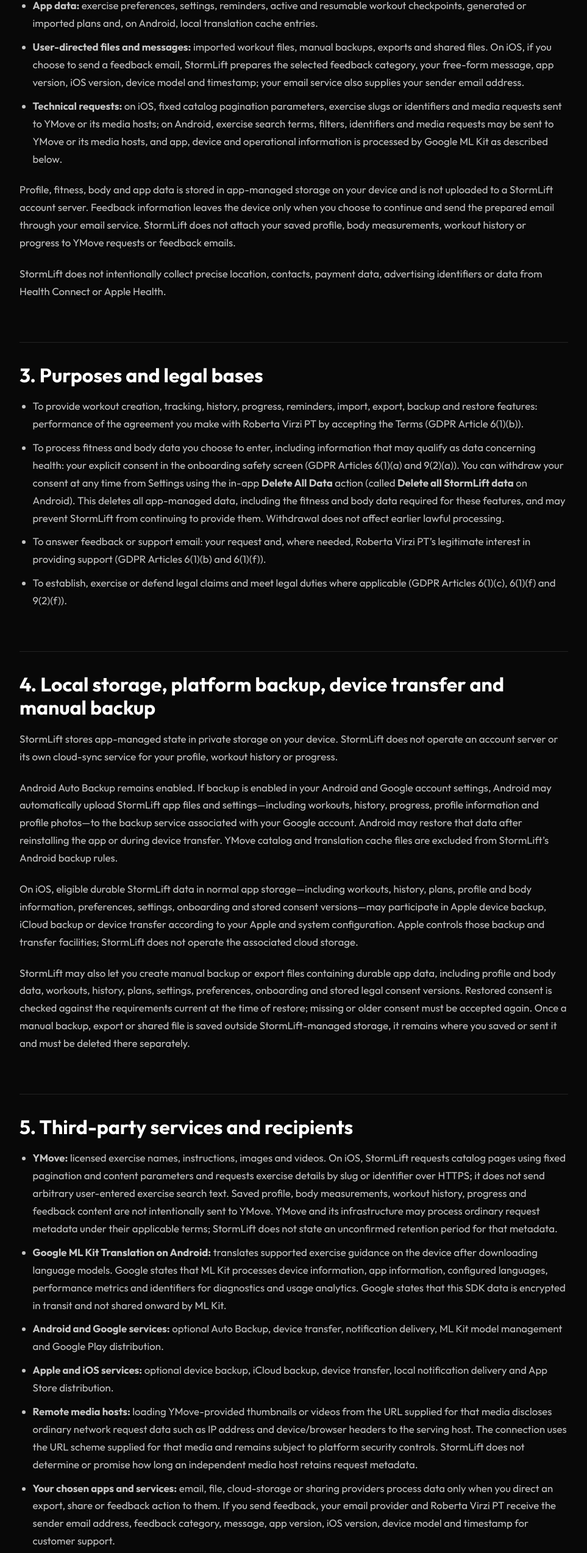
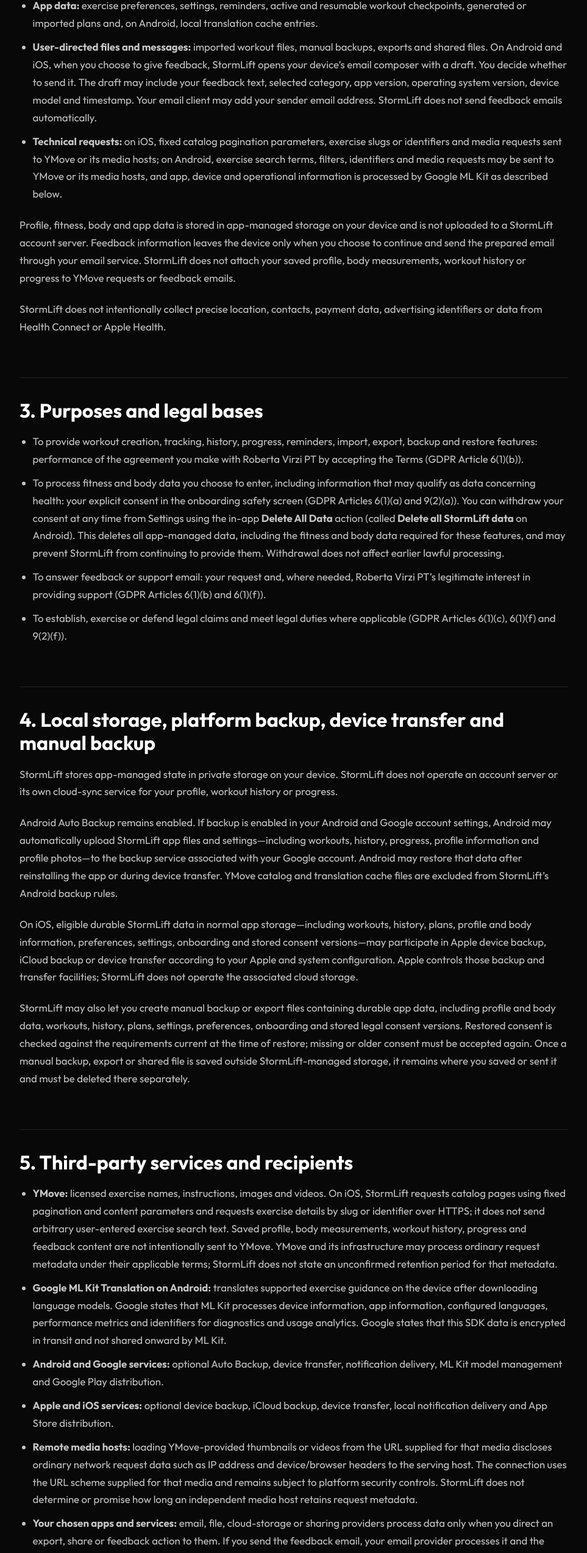
Before and after one commit to stormlift/stormlift-privacy, a plain HTML site: page privacy/index.html in a window 1280 px wide. Shown: the part 1276-3823 px from the top of the page at 61% size, without its empty margins (158-1121 px from the left). Drawn offline with Linux system fonts and the light colour scheme.

Commit message:
fix(privacy): clarify user-sent feedback on Android and iOS

```diff
--- a/privacy/index.html
+++ b/privacy/index.html
@@ -45,7 +45,7 @@
           <li><strong>Profile data:</strong> display name, training goal, age, gender preference and profile photo.</li>
           <li><strong>Fitness and body data:</strong> workouts, exercises, sets, repetitions, weights, rest times, duration, pace, incline, completion history, progress, body weight, height and calculated BMI.</li>
           <li><strong>App data:</strong> exercise preferences, settings, reminders, active and resumable workout checkpoints, generated or imported plans and, on Android, local translation cache entries.</li>
-          <li><strong>User-directed files and messages:</strong> imported workout files, manual backups, exports and shared files. On iOS, if you choose to send a feedback email, StormLift prepares the selected feedback category, your free-form message, app version, iOS version, device model and timestamp; your email service also supplies your sender email address.</li>
+          <li><strong>User-directed files and messages:</strong> imported workout files, manual backups, exports and shared files. On Android and iOS, when you choose to give feedback, StormLift opens your device’s email composer with a draft. You decide whether to send it. The draft may include your feedback text, selected category, app version, operating system version, device model and timestamp. Your email client may add your sender email address. StormLift does not send feedback emails automatically.</li>
           <li><strong>Technical requests:</strong> on iOS, fixed catalog pagination parameters, exercise slugs or identifiers and media requests sent to YMove or its media hosts; on Android, exercise search terms, filters, identifiers and media requests may be sent to YMove or its media hosts, and app, device and operational information is processed by Google ML Kit as described below.</li>
         </ul>
         <p>Profile, fitness, body and app data is stored in app-managed storage on your device and is not uploaded to a StormLift account server. Feedback information leaves the device only when you choose to continue and send the prepared email through your email service. StormLift does not attach your saved profile, body measurements, workout history or progress to YMove requests or feedback emails.</p>
@@ -72,7 +72,7 @@
           <li><strong>Android and Google services:</strong> optional Auto Backup, device transfer, notification delivery, ML Kit model management and Google Play distribution.</li>
           <li><strong>Apple and iOS services:</strong> optional device backup, iCloud backup, device transfer, local notification delivery and App Store distribution.</li>
           <li><strong>Remote media hosts:</strong> loading YMove-provided thumbnails or videos from the URL supplied for that media discloses ordinary network request data such as IP address and device/browser headers to the serving host. The connection uses the URL scheme supplied for that media and remains subject to platform security controls. StormLift does not determine or promise how long an independent media host retains request metadata.</li>
-          <li><strong>Your chosen apps and services:</strong> email, file, cloud-storage or sharing providers process data only when you direct an export, share or feedback action to them. If you send feedback, your email provider and Roberta Virzi PT receive the sender email address, feedback category, message, app version, iOS version, device model and timestamp for customer support.</li>
+          <li><strong>Your chosen apps and services:</strong> email, file, cloud-storage or sharing providers process data only when you direct an export, share or feedback action to them. If you send the feedback email, your email provider processes it and the Roberta Virzi PT support mailbox receives it for customer support. The email may include the feedback and technical details described in section 2 and the sender email address supplied by your email client.</li>
           <li><strong>GitHub Pages:</strong> hosts this static legal website and may process ordinary server request logs under GitHub’s own privacy terms.</li>
         </ul>
         <p>Roberta Virzi PT does not sell personal data, does not share it for advertising and does not use it to track users across apps or websites. Third-party providers may process data outside the European Economic Area under their applicable transfer mechanisms and privacy terms.</p>
```
